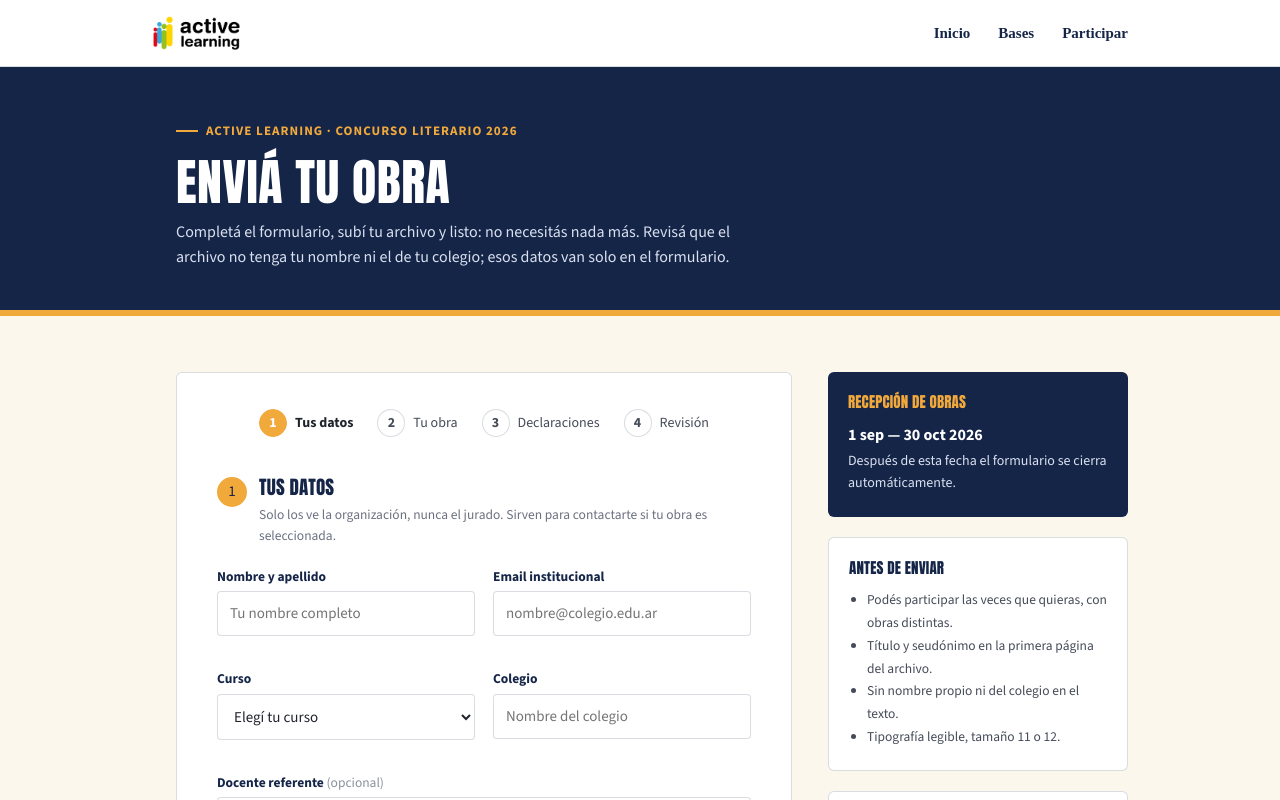
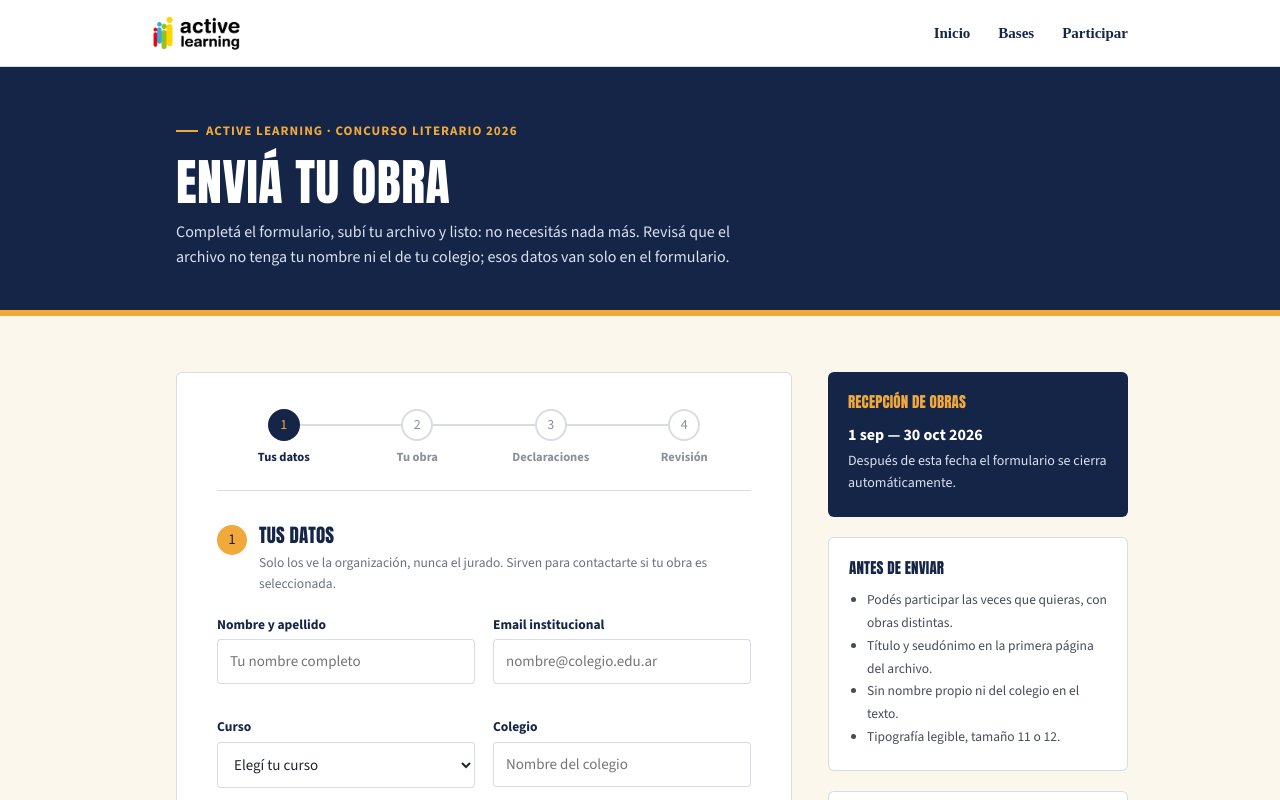
Before and after one commit to sophieblousson/voces-de-la-adolescencia, a Next.js app: page /participar in a window 1280 px wide. Shown: the top 800 px of the page. Built offline with nearby package versions, Linux system fonts and the light colour scheme.

Commit message:
Update ProgressBar.module.css

```diff
--- a/components/form/ProgressBar.module.css
+++ b/components/form/ProgressBar.module.css
@@ -1,61 +1,114 @@
+.progress {
+  margin: 0 0 34px;
+  padding-bottom: 26px;
+  border-bottom: 1px solid var(--color-line);
+}
+
 .list {
-  display: flex;
-  justify-content: center;
-  gap: var(--space-6);
+  display: grid;
+  grid-template-columns: repeat(4, 1fr);
+  gap: 0;
   list-style: none;
-  margin: 0 0 var(--space-10);
+  margin: 0;
   padding: 0;
-  flex-wrap: wrap;
 }
 
 .item {
+  position: relative;
   display: flex;
+  flex-direction: column;
   align-items: center;
-  gap: var(--space-2);
+  gap: 8px;
+  text-align: center;
+}
+
+.item::before {
+  content: "";
+  position: absolute;
+  top: 15px;
+  left: -50%;
+  width: 100%;
+  height: 2px;
+  background: var(--color-line);
+  z-index: 0;
+}
+
+.item:first-child::before {
+  display: none;
+}
+
+.itemDone::before,
+.itemCurrent::before {
+  background: var(--color-marigold);
 }
 
 .dot {
-  display: flex;
+  position: relative;
+  z-index: 1;
+  width: 32px;
+  height: 32px;
+  border-radius: 50%;
+  background: #ffffff;
+  border: 2px solid var(--color-line);
+  color: #8a8f9c;
+  display: inline-flex;
   align-items: center;
   justify-content: center;
-  width: 28px;
-  height: 28px;
-  border-radius: 50%;
-  background-color: var(--color-fondo-alt);
-  border: 1px solid var(--color-borde);
-  color: var(--color-texto-secundario);
-  font-size: var(--fs-sm);
-  font-weight: var(--fw-bold);
+  font-family: var(--font-anton), Impact, sans-serif;
+  font-size: 14px;
+  font-weight: 400;
+  line-height: 1;
+}
+
+.dotDone {
+  background: var(--color-marigold);
+  border-color: var(--color-marigold);
+  color: var(--color-ink);
 }
 
 .dotCurrent {
-  background-color: var(--color-accion-principal);
-  border-color: var(--color-accion-principal);
-  color: #ffffff;
-}
-
-.dotDone {
-  background-color: var(--color-acento-pedagogico);
-  border-color: var(--color-acento-pedagogico);
-  color: #ffffff;
+  background: var(--color-ink);
+  border-color: var(--color-ink);
+  color: var(--color-marigold);
 }
 
 .label {
-  font-size: var(--fs-sm);
-  color: var(--color-texto-secundario);
+  color: #8a8f9c;
+  font-family: var(--font-source-sans-3), Helvetica, Arial, sans-serif;
+  font-size: 12.5px;
+  font-weight: 700;
+  line-height: 1.2;
 }
 
 .labelCurrent {
-  color: var(--color-texto-principal);
-  font-weight: var(--fw-bold);
+  color: var(--color-ink);
 }
 
-@media (max-width: 640px) {
-  .label {
-    display: none;
+@media (max-width: 620px) {
+  .progress {
+    margin-bottom: 26px;
+    padding-bottom: 22px;
   }
 
   .list {
-    gap: var(--space-4);
+    gap: 8px;
+  }
+
+  .item {
+    gap: 6px;
+  }
+
+  .dot {
+    width: 28px;
+    height: 28px;
+    font-size: 12px;
+  }
+
+  .item::before {
+    top: 13px;
+  }
+
+  .label {
+    font-size: 11px;
   }
 }
```
